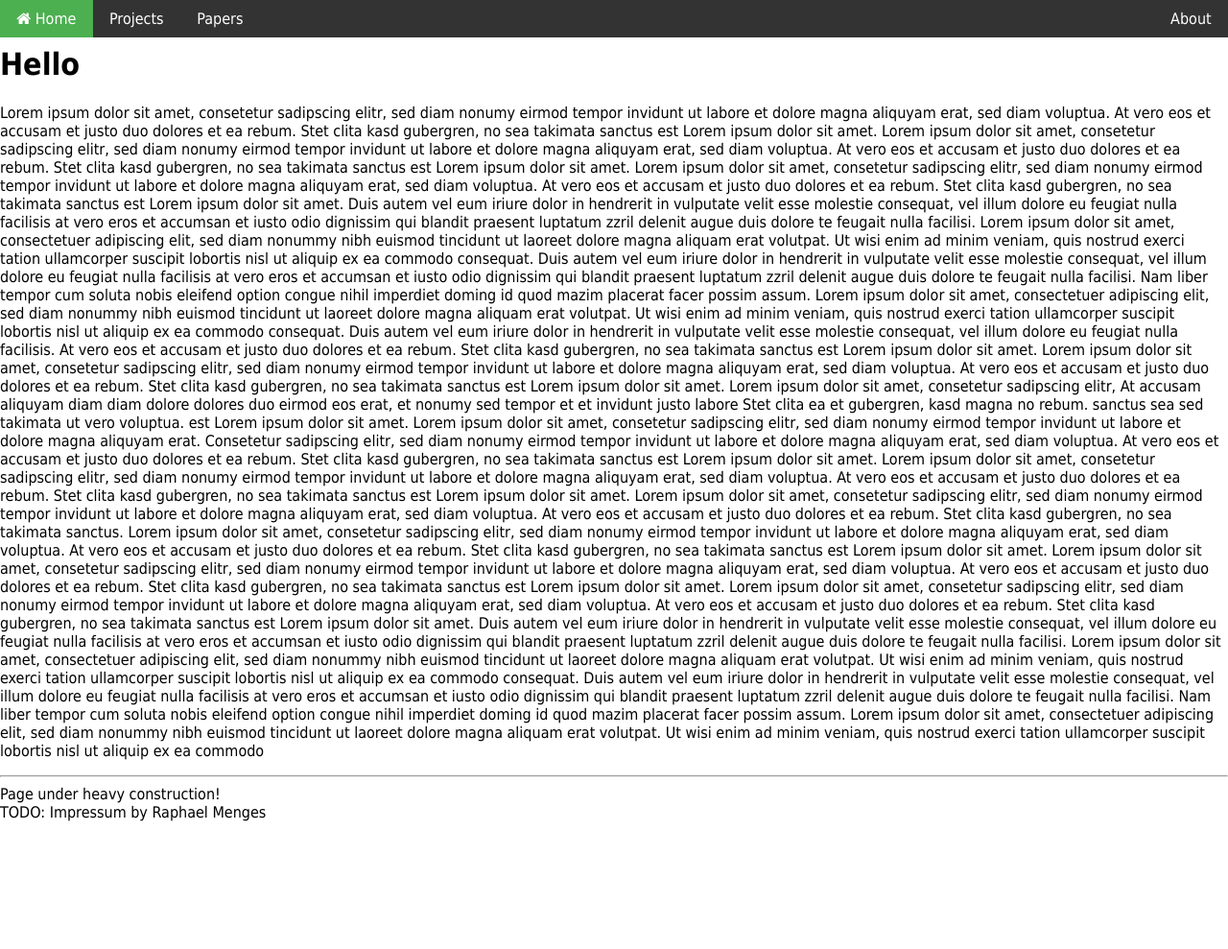
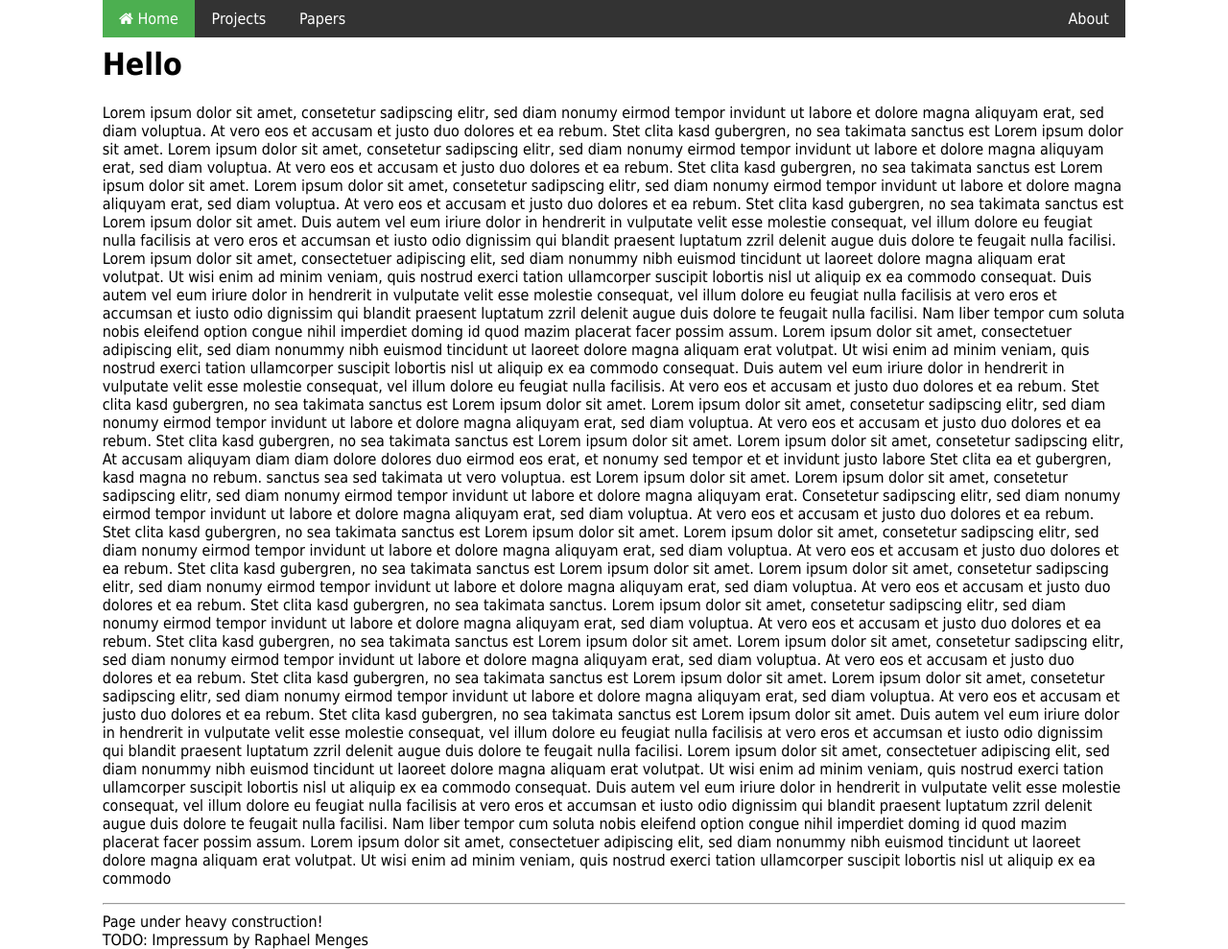
Before and after one commit to raphaelmenges/raphaelmenges.github.io, a Jekyll site: the page built from index.html, in a window 1280 px wide and 989 px high. Shown: the whole window at 96% size. Built offline with Jekyll 4.4.1, drawn with Linux system fonts in a browser that asks for light colours.

Commit message:
Fighting with desktop view.

```diff
--- a/css/main.css
+++ b/css/main.css
@@ -4,6 +4,7 @@ body {
 	padding:0pt;
 	margin: 0 auto;
 	overflow-y: scroll;
+	width: 800pt;
 }
 
 /* Navbar */
@@ -13,7 +14,7 @@ body {
 	margin: 0;
 	padding: 0;
 	top: -1px;
-	width: 100%;
+	width: 800pt;
 	overflow: hidden;
 	background-color: #333;
 }
@@ -49,15 +50,10 @@ body {
 	padding-top: 20pt;
 }
 
-/* Stack navbar content on small screens and unfix navigation */
+/* Stack navbar content on small screens, unfix navigation and hide whitespace */
 @media only screen and (max-width: 480px) {
-		.navbar { position: static ; }
+		body { width: auto; }
+		.navbar { position: static ; width: 800p; }
     .navbar li {float: none;}
-		.content { padding-top: 0pt;
+		.content { padding-top: 0pt; }
 }
-
-/* Show whitespace around page on desktop browsers */
-@media only screen and (min-width: 1025px) {{
-    body { width: 800pt; }
-		.navbar { width: 800pt; }
-}
```
